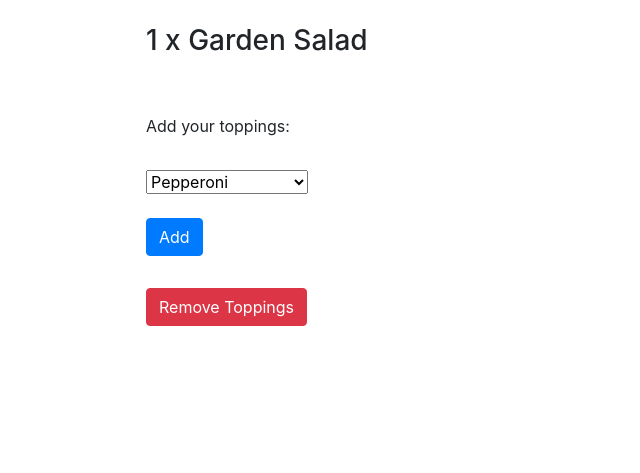
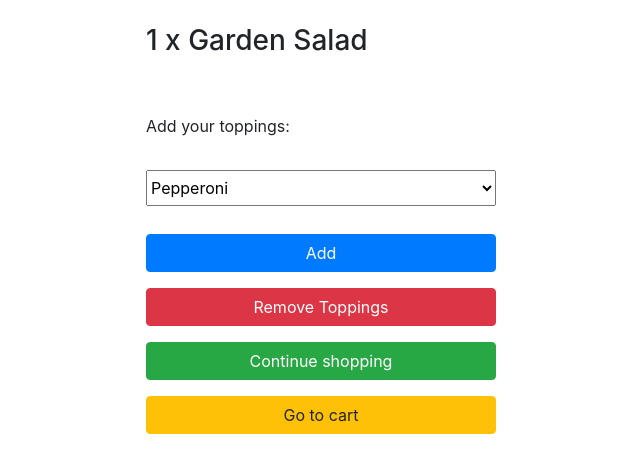
Before and after one commit to jcmpes/project3, a Django app: page /28 in a window 1280 px wide. Shown: the part 56-529 px from the top of that part, without its empty margins (319-959 px from the left). Run offline with Django 3.2, Linux system fonts and the light colour scheme; the first user in the database is signed in; data comes from the database, SQL or seed files in the repository; the page is wider than the window, and the part outside it is not shown; some libraries are stand-ins or nearby versions.

Commit message:
Styled order product page

```diff
--- a/orders/static/orders/styles.css
+++ b/orders/static/orders/styles.css
@@ -50,3 +50,8 @@
     font-size: 40px;
     margin-bottom: 10px;
 }
+
+/* Add toppings. */
+#topping {
+    height: 2.3em;
+}
--- a/orders/templates/orders/order_item.html
+++ b/orders/templates/orders/order_item.html
@@ -11,19 +11,26 @@
         <div class="form-group">
             <label for="toppings">Add your toppings:</label>
             <br><br>
-            <select name="topping" id="topping">
-                {% for topping in toppings %}
-                    <option value="{{ topping.id }}">{{ topping.title }}</option>
-                {% endfor %}
-            </select>
-            <br><br>
-            <input type="submit" value="Add" class="btn btn-primary btn-md my-0 p mb-3">
+            <div class="input-group mb-3">
+                <select class="w-100" name="topping" id="topping">
+                    {% for topping in toppings %}
+                        <option value="{{ topping.id }}">{{ topping.title }}</option>
+                    {% endfor %}
+                </select>
+                <br><br>
+            </div>
+
+            <input type="submit" value="Add" class="btn btn-primary btn-md my-0 p mb-3 btn-block">
         </div>
     </form>
     <form action="{% url 'remove_toppings' order_item.id %}" method="post">
         {% csrf_token %}
         <div class="form-group">
-            <input type="submit" value="Remove Toppings" class="btn btn-danger btn-md my-0 p">
+            <input type="submit" value="Remove Toppings" class="btn btn-danger btn-md my-0 p btn-block">
         </div>
     </form>
+    <div class="form-group">
+        <a href="/"></a><button class="btn btn-success btn-block mb-3">Continue shopping</button></a>
+        <a href="/order-summary"></a><button class="btn btn-warning btn-block">Go to cart</button></a>
+    </div>
 {% endblock %}
```
Also changed, not shown: db.sqlite3.
